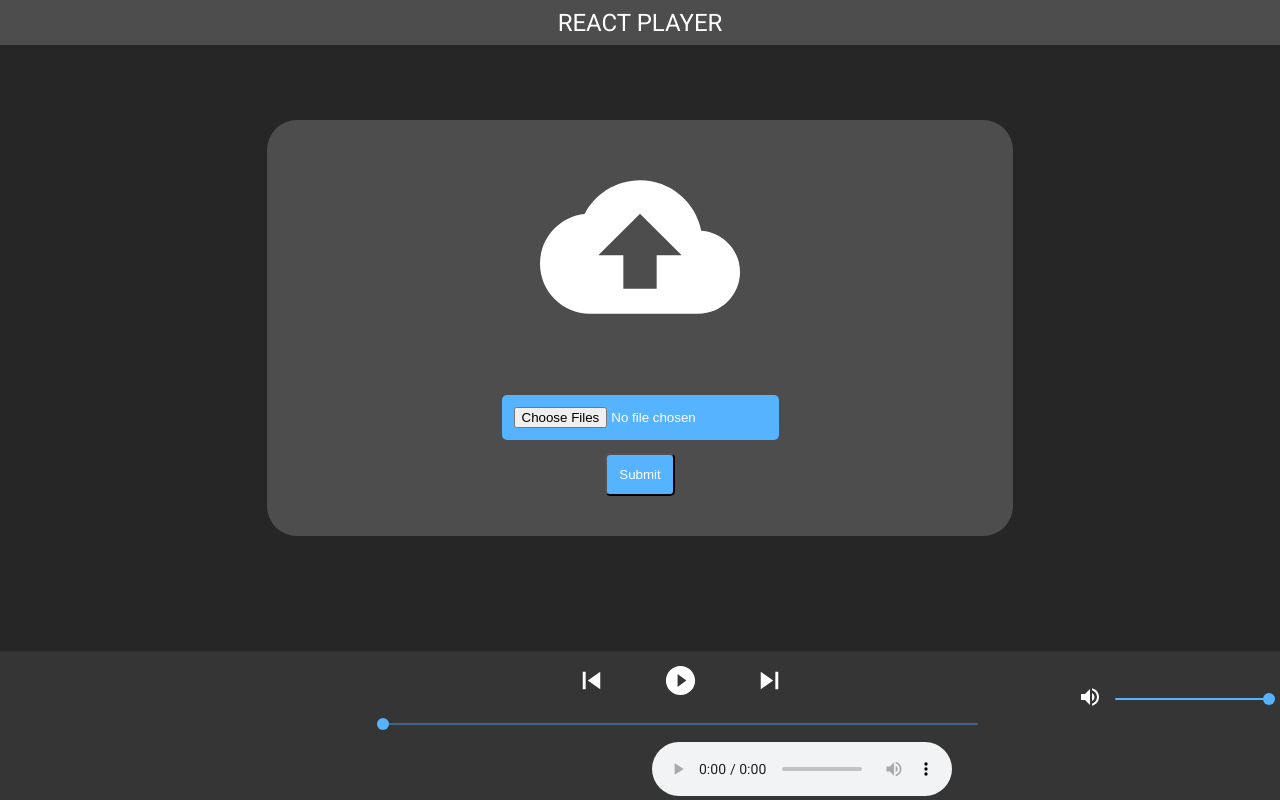
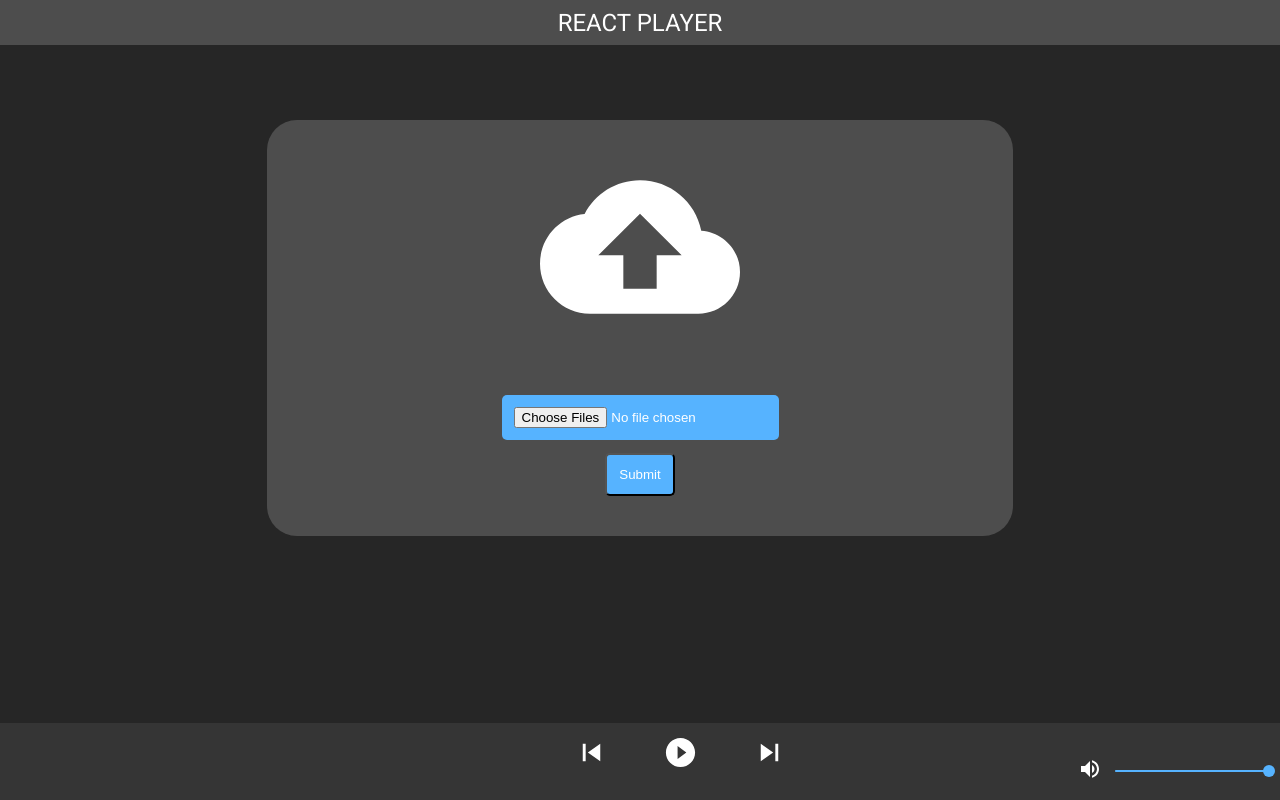
Before and after one commit to ianlibasora/ReactPlayer, a React (Create React App) app in the folder react-player/: page / in a window 1280 px wide. Built offline with nearby package versions, Linux system fonts and the light colour scheme.

Commit message:
Removed track seeking

```diff
--- a/react-player/src/components/AudioController.js
+++ b/react-player/src/components/AudioController.js
@@ -53,8 +53,8 @@ export default function AudioController({
          <audio
             src={trackList.length === 0 ? "" : trackList[currentTrack].url}
             ref={playerTag}
-            controls
-            onEnded={() => setCurrentTrack(nextTrack)}>
+            onEnded={() => setCurrentTrack(nextTrack)}
+         >
          </audio>
       </div>
    )
--- a/react-player/src/components/TrackControl.js
+++ b/react-player/src/components/TrackControl.js
@@ -2,48 +2,21 @@
 import React from 'react';
 import { useTheme } from '@material-ui/core';
 import { Grid } from '@material-ui/core';
-import { Slider } from '@material-ui/core';
 import PlayCircleFilledWhiteIcon from '@material-ui/icons/PlayCircleFilledWhite';
 import SkipNextIcon from '@material-ui/icons/SkipNext';
 import SkipPreviousIcon from '@material-ui/icons/SkipPrevious';
 import PauseCircleFilledIcon from '@material-ui/icons/PauseCircleFilled';
 import { IconButton } from '@material-ui/core';
-// import { Typography } from '@material-ui/core';
-// import { useEffect } from 'react';
-// import { useState } from 'react';
 
 function mod(a, b) {
    return ((a % b) + b) % b
 }
-
-// function trackLength(playerTag) {
-//    console.log(playerTag.duration)
-//    console.log(playerTag)
-//    try {
-//       if (!isNaN(playerTag.duration)) {
-//          let mins = Math.floor(playerTag.duration / 60)
-//          let secs = Math.floor(playerTag.duration % 60)
-//          return `${mins}:${secs}`
-//       } else {
-//          return "nan fail"
-//       }
-//    } catch(stderr) {
-//       return "catch fail"
-//    }
-// }
 
 export default function TrackControl({
       trackTime, setTrackTime, playing, setPlaying,
       trackList, currentTrack, setCurrentTrack, playerTag
    }) {
    const theme = useTheme()
-
-   // let [trackLgt, setTrackLgt] = useState("")
-
-   // useEffect(() => {
-   //    console.log("use effect called")
-   //    setTrackLgt(trackLength(playerTag.current))
-   // }, [playerTag?.current?.loadmetadata, playerTag?.current?.readyState, playerTag])
 
    return (
       <div style={{color: theme.palette.secondary}} fontSize="large">
@@ -81,15 +54,15 @@ export default function TrackControl({
             <Grid item xs={4}>
                <p>&nbsp;</p>
             </Grid>
-            <Grid item xs={1}>
-               {/* <Typography variant="caption">00:00</Typography> */}
+            {/* <Grid item xs={1}>
+               <Typography variant="caption">00:00</Typography>
             </Grid>
             <Grid item md={10}>
                <Slider color="secondary" value={trackTime} onChange={(event, newTrackTime) => setTrackTime(newTrackTime)} aria-label="Track control"/>
             </Grid>
             <Grid item xs={1}>
-               {/* <Typography variant="caption" id="trackLgtHTML">{trackLgt}</Typography> */}
-            </Grid>
+               <Typography variant="caption">99:99</Typography>
+            </Grid> */}
          </Grid>
       </div>
    )
```
